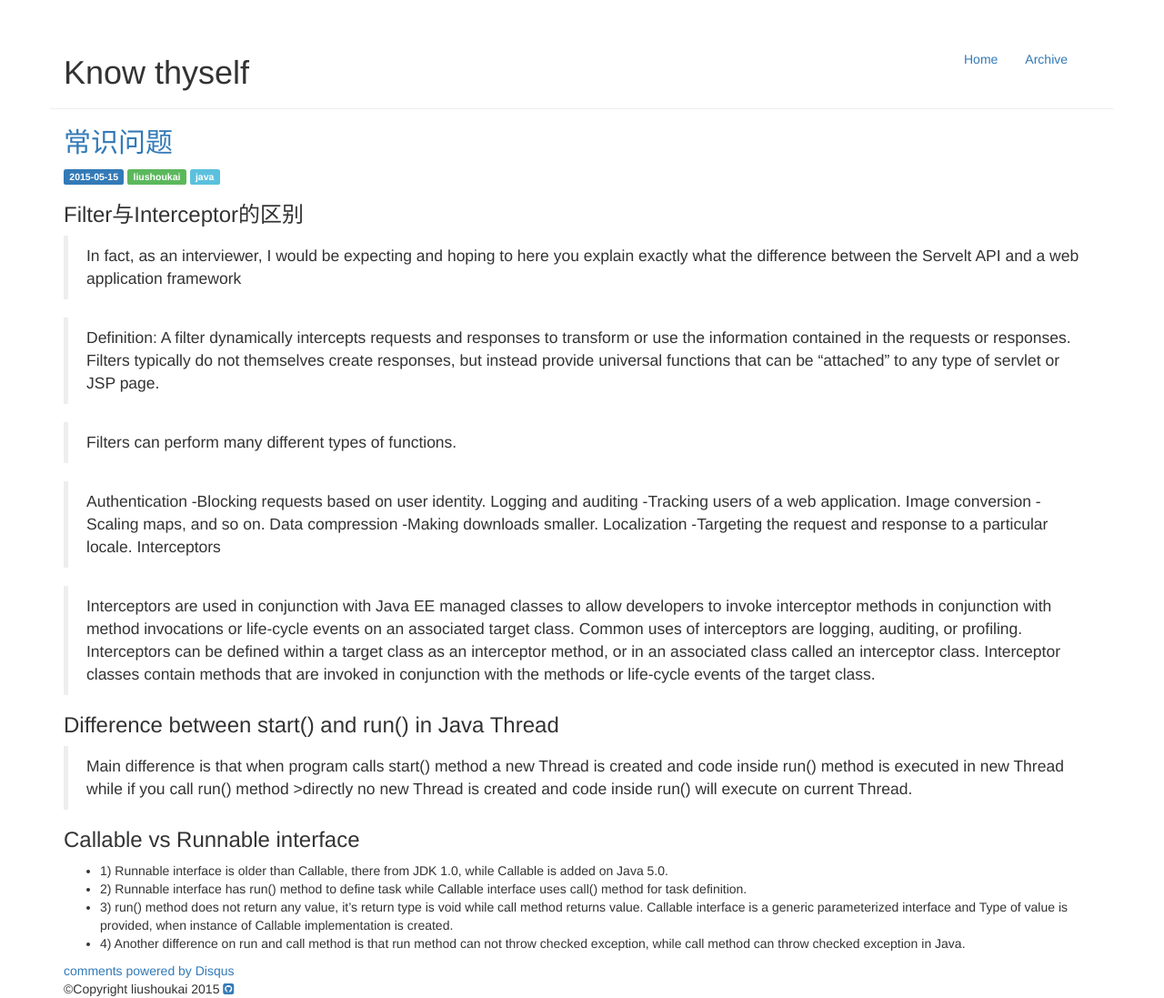
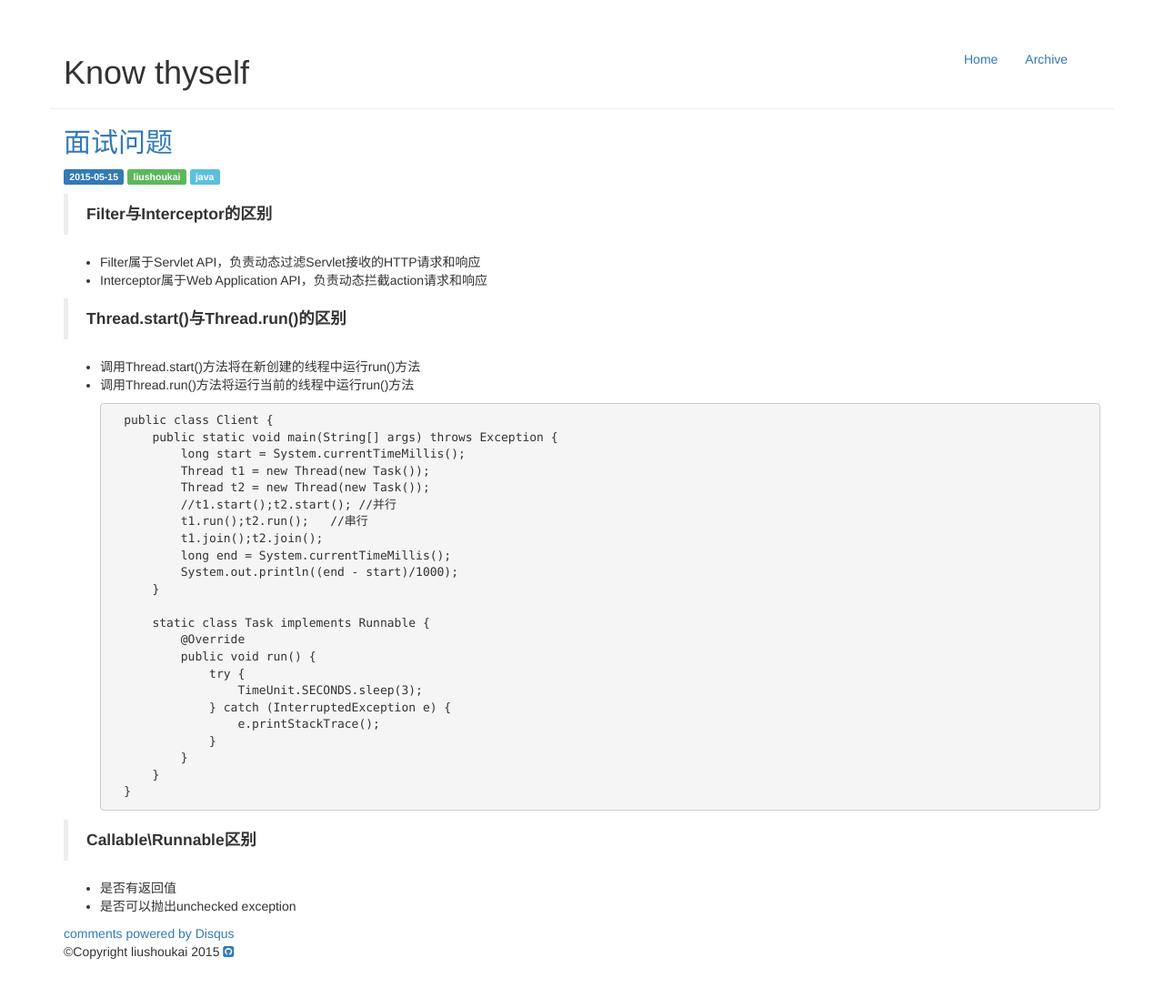
Before and after one commit to liushoukai/liushoukai.github.io, a Jekyll site: the page built from _posts/2015-05-20-常识问题.md, in a window 1280 px wide. Shown: the whole page at 91% size. Built offline with Jekyll 4.4.1, drawn with Linux system fonts in a browser that asks for light colours; nearby versions of some CDN libraries; some web fonts are replaced; comment, search, counter and statistics services are not loaded; after the commit the page ends 1056 px from its top, so only the background shows below that.

Commit message:
remove older posts

```diff
--- a/_layouts/blank.html
+++ b/_layouts/blank.html
@@ -17,16 +17,8 @@
     <link href='//fonts.googleapis.com/css?family=Gentium+Basic:400,700,400italic,700italic' rel='stylesheet' type='text/css'>
     <link rel="stylesheet" href="https://maxcdn.bootstrapcdn.com/font-awesome/4.4.0/css/font-awesome.min.css">
     <link rel="alternate" type="application/rss+xml" title="{{ site.title }} &raquo; Feed" href="{{ "/feed.xml" | prepend: site.baseurl }}">
-
-
-
-<link rel="stylesheet" href="//cdn.bootcss.com/bootstrap/3.3.5/css/bootstrap.min.css">
-<link rel="stylesheet" href="//cdn.bootcss.com/bootstrap/3.3.5/css/bootstrap-theme.min.css">
-<script src="//cdn.bootcss.com/jquery/1.11.3/jquery.min.js"></script>
-<script src="//cdn.bootcss.com/bootstrap/3.3.5/js/bootstrap.min.js"></script>
-
-    <script type="text/javascript" async="true" src="//{{ site.comments.disqus }}.disqus.com/embed.js" ></script>
-
+    <link rel="stylesheet" href="//cdn.bootcss.com/bootstrap/3.3.5/css/bootstrap.min.css">
+    <link rel="stylesheet" href="//cdn.bootcss.com/bootstrap/3.3.5/css/bootstrap-theme.min.css">
   </head>
 
   <body>
@@ -57,5 +49,8 @@
         </span>
       </div>
     </div>
+    <script src="//cdn.bootcss.com/jquery/1.11.3/jquery.min.js"></script>
+    <script src="//cdn.bootcss.com/bootstrap/3.3.5/js/bootstrap.min.js"></script>
+    <script type="text/javascript" async="true" src="//{{ site.comments.disqus }}.disqus.com/embed.js" ></script>
   </body>
 </html>
--- a/_posts/2015-05-20-常识问题.md
+++ b/_posts/2015-05-20-常识问题.md
@@ -1,41 +1,46 @@
 ---
-title:  "常识问题"
-date:   2015-05-15 17:04:27
+title:  "面试问题"
+date:   2015-05-15
 categories: java
 ---
 
-### Filter与Interceptor的区别
 
->In fact, as an interviewer, I would be expecting and hoping to here you explain exactly what the difference
->between the Servelt API and a web application framework
+> **Filter与Interceptor的区别**
 
->Definition:
->A filter dynamically intercepts requests and responses to transform or use the information contained in the requests or responses.
->Filters typically do not themselves create responses, but instead provide universal functions that can be "attached" to any type of servlet or JSP page.
+- Filter属于Servlet API，负责动态过滤Servlet接收的HTTP请求和响应
+- Interceptor属于Web Application API，负责动态拦截action请求和响应
 
->Filters can perform many different types of functions.
+> **Thread.start()与Thread.run()的区别**
 
->Authentication -Blocking requests based on user identity.
->Logging and auditing -Tracking users of a web application.
->Image conversion -Scaling maps, and so on.
->Data compression -Making downloads smaller.
->Localization -Targeting the request and response to a particular locale.
->Interceptors
+- 调用Thread.start()方法将在新创建的线程中运行run()方法
+- 调用Thread.run()方法将运行当前的线程中运行run()方法
 
->Interceptors are used in conjunction with Java EE managed classes to allow developers to invoke interceptor methods in conjunction
->with method invocations or life-cycle events on an associated target class. Common uses of interceptors are logging, auditing, or profiling.
->Interceptors can be defined within a target class as an interceptor method, or in an associated class called an interceptor class.
->Interceptor classes contain methods that are invoked in conjunction with the methods or life-cycle events of the target class.
+		public class Client {
+			public static void main(String[] args) throws Exception {
+				long start = System.currentTimeMillis();
+				Thread t1 = new Thread(new Task());
+				Thread t2 = new Thread(new Task());
+				//t1.start();t2.start(); //并行
+				t1.run();t2.run();   //串行
+				t1.join();t2.join();
+				long end = System.currentTimeMillis();
+				System.out.println((end - start)/1000);
+			}
+
+			static class Task implements Runnable {
+				@Override
+				public void run() {
+					try {
+						TimeUnit.SECONDS.sleep(3);
+					} catch (InterruptedException e) {
+						e.printStackTrace();
+					}
+				}
+			}
+		}
 
 
-### Difference between start() and run() in Java Thread
+> **Callable\Runnable区别**
 
->Main difference is that when program calls start() method a new Thread is created and code inside run() method is executed in new Thread while if you call run() method >directly no new Thread is created and code inside run() will execute on current Thread.
-
-
-### Callable vs Runnable interface
-
-- 1) Runnable interface is older than Callable, there from JDK 1.0, while Callable is added on Java 5.0.
-- 2) Runnable interface has run() method to define task while Callable interface uses call() method for task definition.
-- 3) run() method does not return any value, it's return type is void while call method returns value. Callable interface is a generic parameterized interface and Type of value is provided, when instance of Callable implementation is created.
-- 4) Another difference on run and call method is that run method can not throw checked exception, while call method can throw checked exception in Java.
+- 是否有返回值
+- 是否可以抛出unchecked exception
```
Also changed, not shown: _posts/2014-09-10-markdown.md (deleted, +0 -40 lines), _posts/2015-04-23-welcome-to-jekyll.md (deleted, +0 -24 lines), _posts/2015-05-14-Git.md (deleted, +0 -20 lines), _posts/2015-05-14-Nodejs.md (+0 -1 lines), _posts/2015-05-15-HTML Entities.md (+24 -7 lines), _posts/2015-05-20-Difference between KVM and LXC.md (deleted, +0 -20 lines), _posts/2015-05-22-修改Hosts无法立即生效.md (+1 -0 lines), _posts/2015-05-22-设计模式.md (+2 -13 lines).
